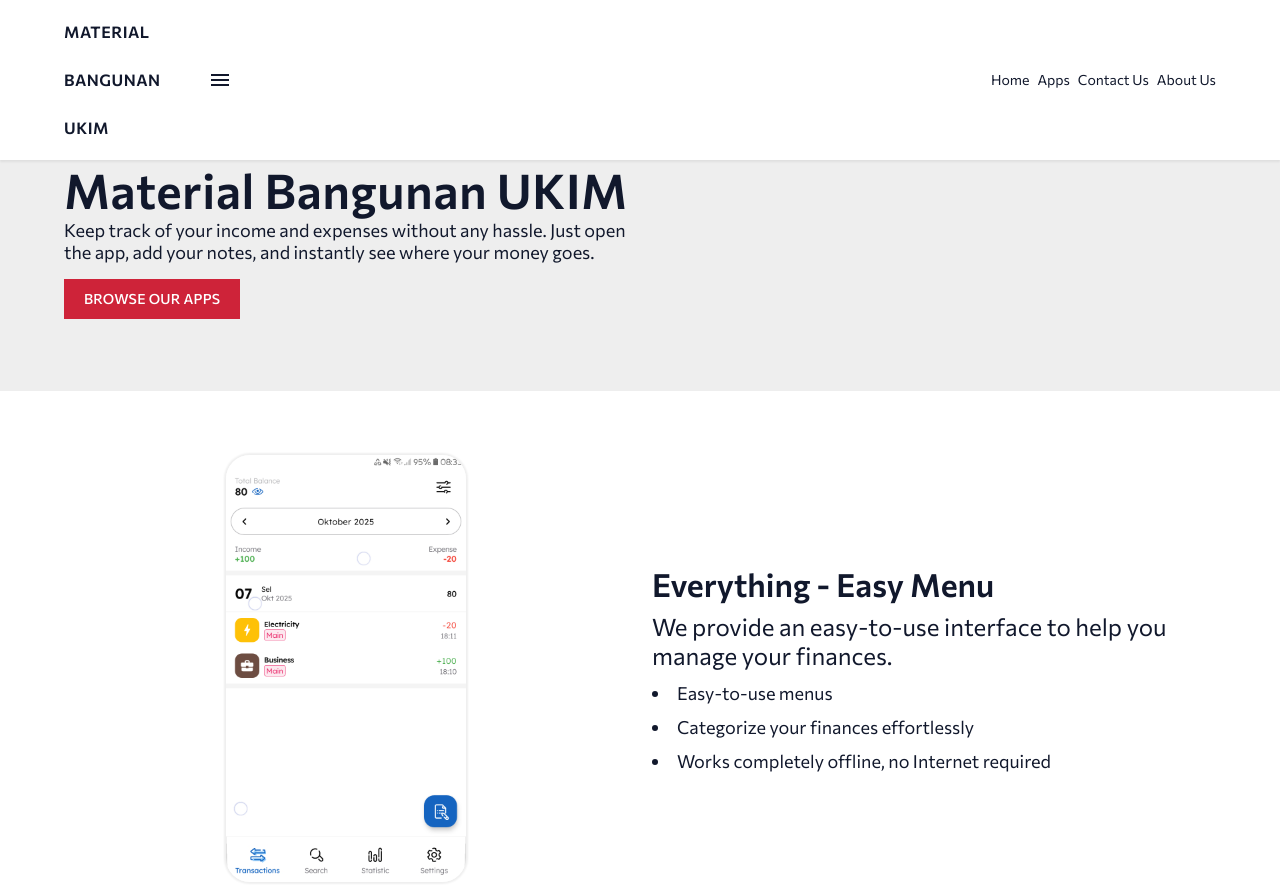
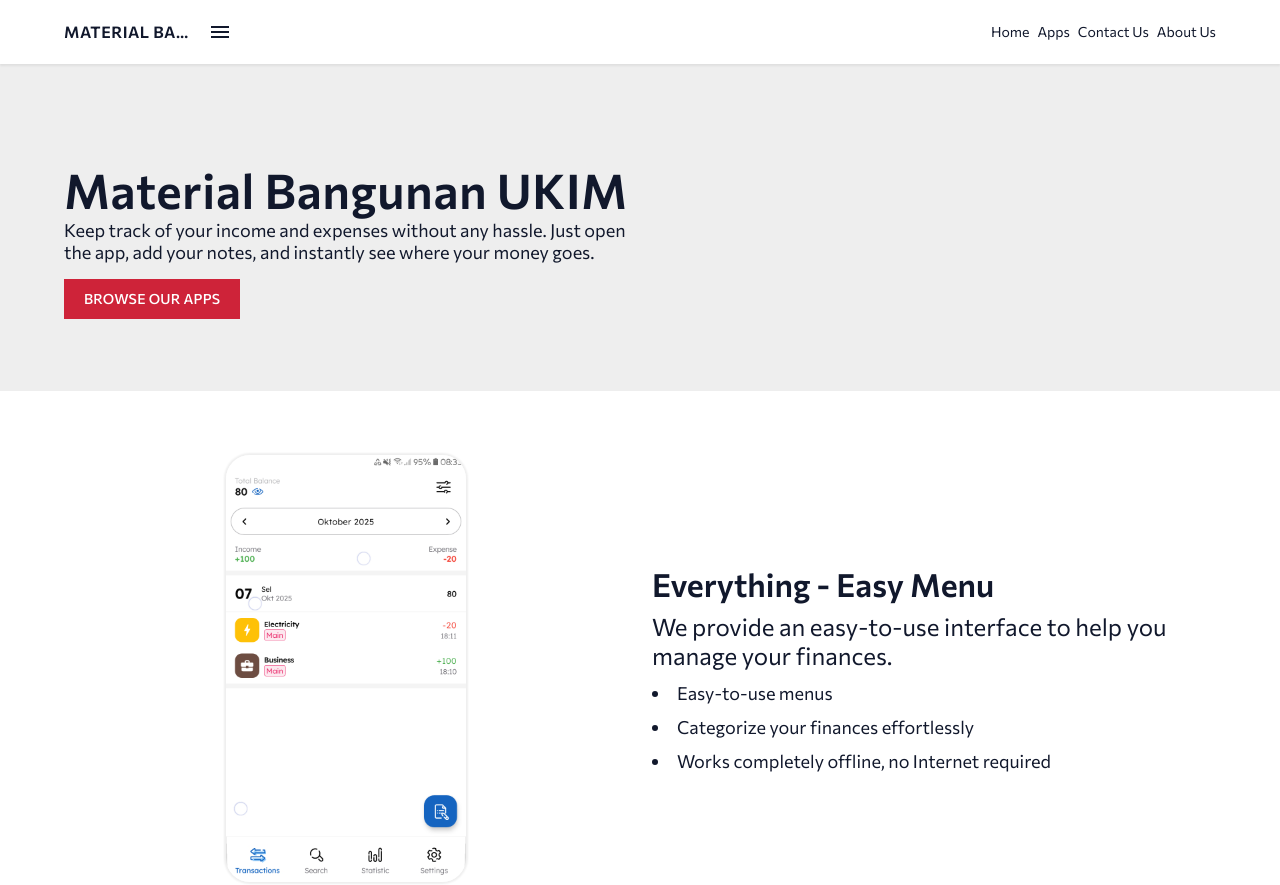
Before and after one commit to materialbangunanukim/materialbangunanukim.github.io, a plain HTML site: page index.html in a window 1280 px wide. Shown: the top 885 px of the page. Drawn offline with nearby package versions, Linux system fonts and the light colour scheme.

Commit message:
Update index.html

```diff
--- a/index.html
+++ b/index.html
@@ -12,7 +12,7 @@
     <nav id="navbar" class="po ab __vh1">
       <div class="fl fl-ca container">
         <div class="fl fl-ca navbar-brand">
-          <a href="/">Material Bangunan UKIM</a>
+          <a href="/" class="teX">Material Bangunan UKIM</a>
           <a class="fl fl-cc"><i class="material-symbols-outlined">menu</i></a>
         </div>
         <ul class="fl fl-ca navbar-menu">
```
